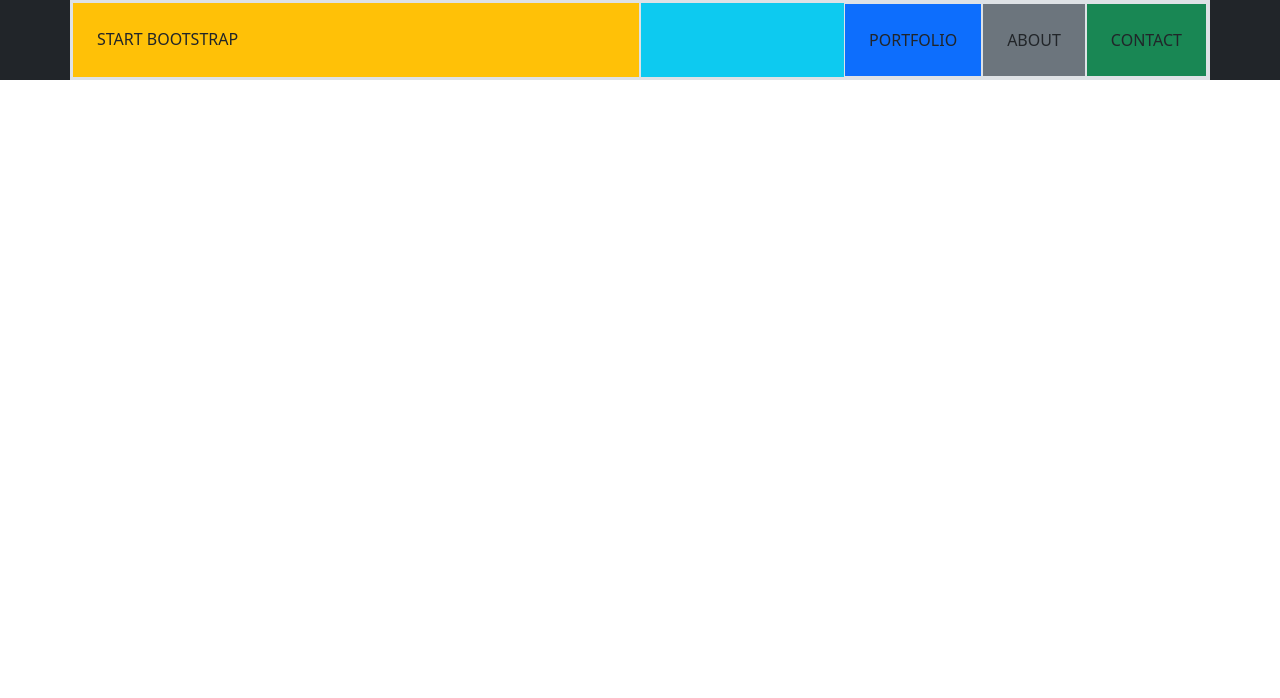
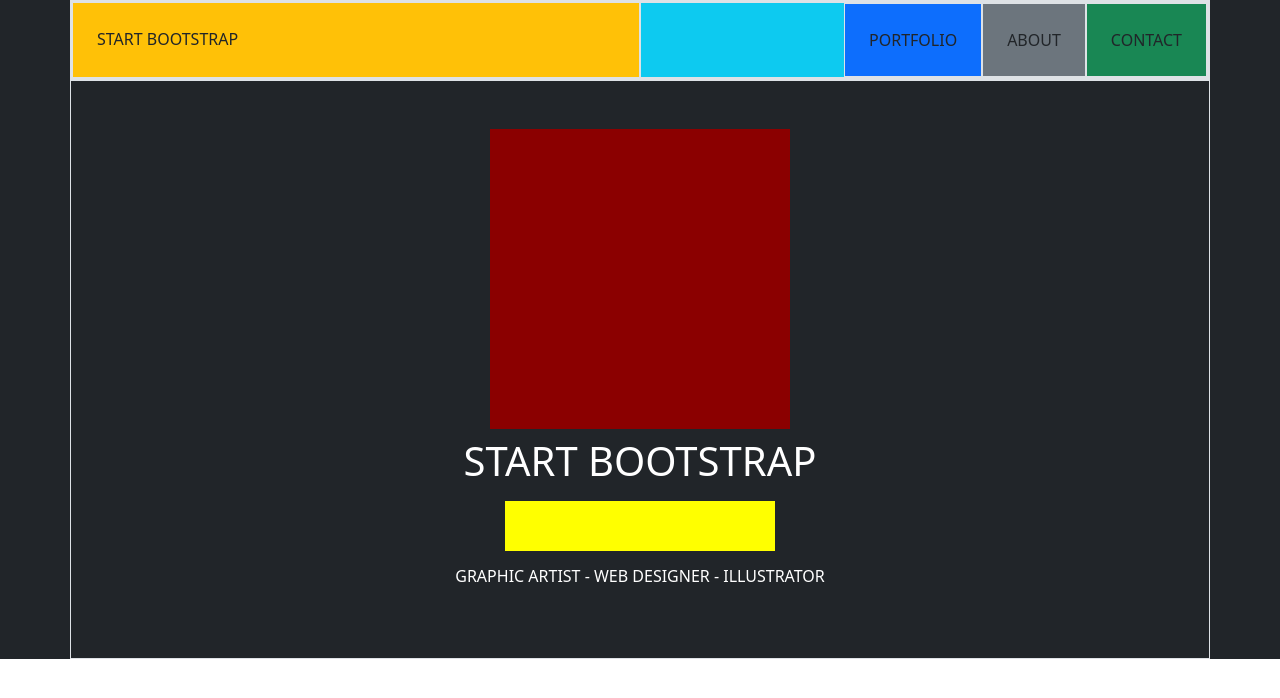
Before and after one commit to Demask90/html-css-bootstrap-freelancer, a plain HTML site: page index.html in a window 1280 px wide. Drawn offline with nearby package versions, Linux system fonts and the light colour scheme.

Commit message:
jumbo completato

```diff
--- a/css/style.css
+++ b/css/style.css
@@ -0,0 +1,12 @@
+
+.img_jumbo{
+    width: 300px;
+    height: 300px;
+    background-color: darkred;
+}
+
+.star-line{
+    width: 270px;
+    height: 50px;
+    background-color: yellow;
+}
--- a/index.html
+++ b/index.html
@@ -34,7 +34,16 @@
         </div>
     </div>
 
-
+    <div class="container-fluid bg-dark">
+        <div class="container border bg-dark">
+            <div class="row d-flex justify-content-center p-5">
+                <div class="img_jumbo col-12"></div>
+                <div style="color: white;" class="h1 p-2 text-center">START BOOTSTRAP</div>
+                <div class="star-line"></div>
+                <div style="color: white;" class="h6 p-3 text-center">GRAPHIC ARTIST - WEB DESIGNER - ILLUSTRATOR</div>
+            </div>
+        </div>
+    </div>
 
 
 
```
